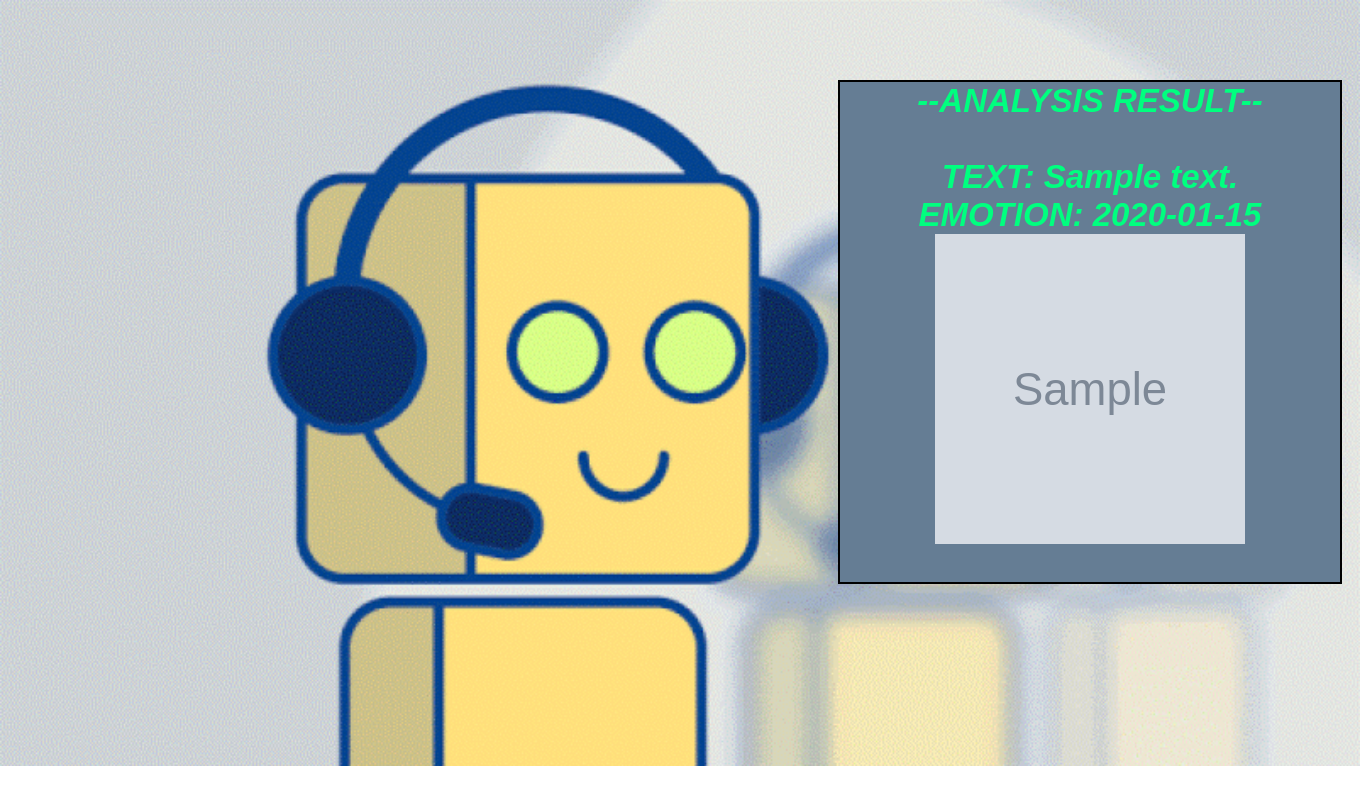
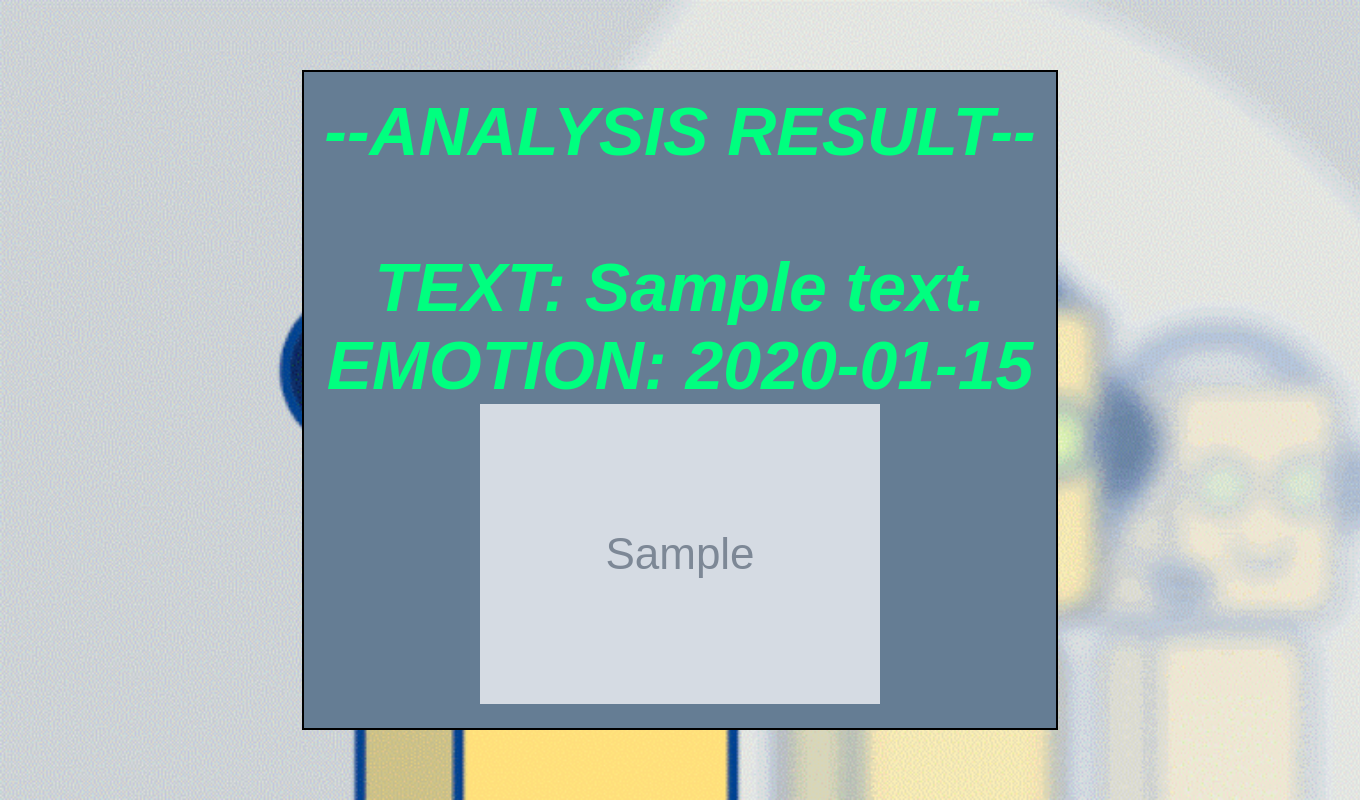
Before and after one commit to Abinesh-ss/SENTIMENT_ANALYZER_USING_FLASK, a Flask app: template templates/result.html in a window 1360 px wide. Run offline with Flask 3, Linux system fonts and the light colour scheme; the template is opened without the code that fills it: most values are stand-ins (such as "Sample title", 1, 10 or a date in 2020); grey boxes marked "Sample" are stand-in pictures.

Commit message:
Update result.html

```diff
--- a/templates/result.html
+++ b/templates/result.html
@@ -3,27 +3,37 @@
 <head>
     <title>Sentiment Analysis Result</title>
     <style>
-        body{
+        body {
             background-image: url('/static/images/chatgif3.gif');
             background-size: cover;
             background-repeat: no-repeat;
+            margin: 0;
+            padding: 0;
+            height: 100vh;
+            display: flex;
+            justify-content: center;
+            align-items: center;
         }
-        b{
+        b {
             color: springgreen;
             font-family: Arial, Helvetica, sans-serif;
-            font-size: 33px;
-            font-style:italic;
+            font-size: 5vw; /* Responsive font size */
+            font-style: italic;
             font-weight: bold;
             text-align: center;
         }
-        #parent{
+        #parent {
             background-color: rgb(101, 125, 148);
             border: 2px solid black;
-            margin-left: 830px;
-            margin-top: 80px;
+            padding: 20px;
             text-align: center;
-            width:500px;
-            height: 500px;
+            max-width: 90vw; /* Scale for mobile */
+            max-height: 90vh;
+            box-sizing: border-box;
+        }
+        img {
+            max-width: 80%;
+            height: auto;
         }
     </style>
 </head>
@@ -33,7 +43,7 @@
             <b>--ANALYSIS RESULT--<br><br>
             TEXT: {{ text }}<br>
             EMOTION: {{ sentiment }}<br></b>
-            <img src="{{ image }}" alt="Emotion" width="310" height="310">
+            <img src="{{ image }}" alt="Emotion">
         </div>
     </div>
 </body>
```
